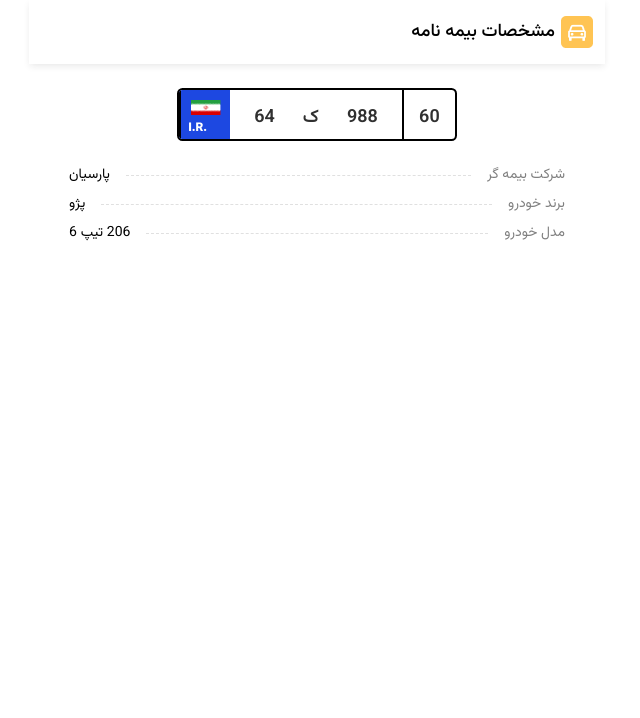
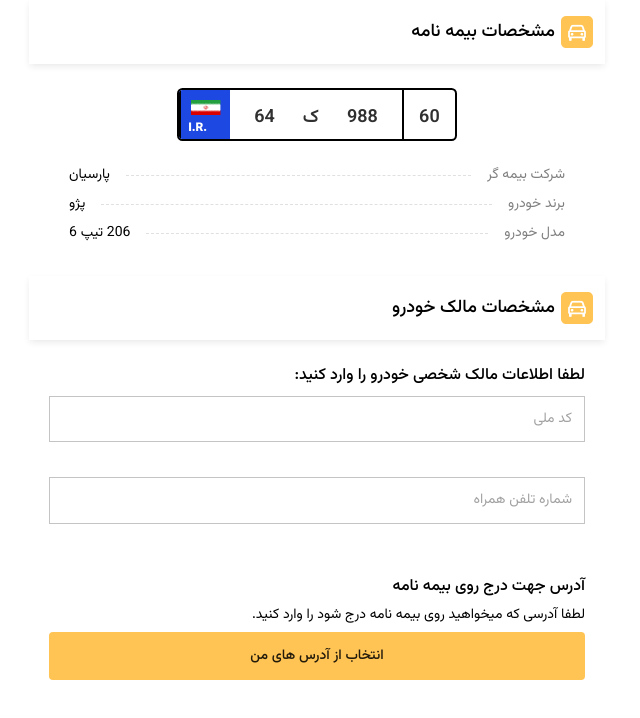
Before and after one commit to MohammadPj/bime-bazar, a Next.js app: page / in a window 1280 px wide. Shown: the top 718 px of the page, without its empty margins (323-963 px from the left). Built offline with nearby package versions, Linux system fonts and the light colour scheme; what @mui/material-nextjs would draw is missing.

Commit message:
feat: CarOwnerInformation

```diff
--- /dev/null
+++ b/src/app/(main)/_components/car-owner-information/CarOwnerInformation.tsx
@@ -0,0 +1,64 @@
+"use client";
+import React, { FC } from "react";
+import {Button, Stack} from "@mui/material";
+import CustomHeader from "@/components/custom-header/CustomHeader";
+import Typography from "@mui/material/Typography";
+import { useForm } from "react-hook-form";
+import { TFormSchema } from "@/components/form/type";
+import Form from "@/components/form/Form";
+import {validateNationalCode, validatePhoneNumber} from "@/helpers/validations/validations";
+import { ButtonProps } from "@mui/material"
+
+interface CarOwnerInformationProps {}
+
+const CarOwnerInformation: FC<CarOwnerInformationProps> = () => {
+  const form = useForm({ mode: "all" });
+
+  const schema: TFormSchema = [
+    {
+      type: "number",
+      name: "nationalCode",
+      label: "",
+      placeholder: "کد ملی",
+      rules: {
+        validate: validateNationalCode,
+      },
+    },
+    {
+      type: "number",
+      name: "phoneNumber",
+      label: "",
+      placeholder: "شماره تلفن همراه",
+      rules: {
+        validate: validatePhoneNumber,
+      },
+    },
+  ];
+  return (
+    <Stack gap={6}>
+      <CustomHeader title={"مشخصات مالک خودرو"} />
+
+      <Stack width={"100%"} px={5}>
+        <Typography fontSize={16} fontWeight={500}>
+          لطفا اطلاعات مالک شخصی خودرو را وارد کنید:
+        </Typography>
+
+        <Form
+          schema={schema}
+          form={form}
+          gridContainerProps={{rowGap: 0}}
+          gridItemProps={{ xs: 12 }}
+          itemProps={{ size: "small" }}
+        />
+      </Stack>
+
+      <Stack px={5} gap={1.5} pb={6}>
+        <Typography fontSize={16} fontWeight={500}>آدرس جهت درج روی بیمه نامه</Typography>
+        <Typography fontSize={14} fontWeight={400}>لطفا آدرسی که میخواهید روی بیمه نامه درج شود را وارد کنید.</Typography>
+        <Button fullWidth>انتخاب از آدرس های من</Button>
+      </Stack>
+    </Stack>
+  );
+};
+
+export default CarOwnerInformation;
--- a/src/app/(main)/_components/insurance-detail/InsuranceDetail.tsx
+++ b/src/app/(main)/_components/insurance-detail/InsuranceDetail.tsx
@@ -17,7 +17,7 @@
   ];
 
   return (
-    <Stack gap={6} alignItems={"center"}>
+    <Stack gap={6} alignItems={"center"} pb={8}>
       <CustomHeader title={"مشخصات بیمه نامه"} />
 
       <CarLicencePlateView
--- a/src/app/(main)/page.tsx
+++ b/src/app/(main)/page.tsx
@@ -1,10 +1,12 @@
 import { Container, Stack } from "@mui/material";
 import InsuranceDetail from "@/app/(main)/_components/insurance-detail/InsuranceDetail";
+import CarOwnerInformation from "@/app/(main)/_components/car-owner-information/CarOwnerInformation";
 
 export default function Home() {
   return (
     <Stack>
       <InsuranceDetail />
+      <CarOwnerInformation />
     </Stack>
   );
 }
--- /dev/null
+++ b/src/helpers/methods/general.ts
@@ -0,0 +1,41 @@
+export const result = <T extends object, K extends keyof T> (
+  object: T,
+  key: K,
+  defaultValue?: T[K] | (() => T[K])
+): T[K] => {
+  const value = object[key];
+
+  if (value === undefined && defaultValue !== undefined) {
+    return typeof defaultValue === "function"
+      ? (defaultValue as () => T[K])()
+      : defaultValue;
+  }
+
+  return typeof value === "function" ? value.call(object) : value;
+}
+
+export const deepMerge = <T extends object>(...objects: (T | undefined)[]): T => {
+  const result: any = {};
+
+  for (const obj of objects) {
+    if (!obj) continue; // Skip undefined or null objects
+    for (const key in obj) {
+      if (
+        obj[key] &&
+        typeof obj[key] === "object" &&
+        !Array.isArray(obj[key]) &&
+        result[key] &&
+        typeof result[key] === "object" &&
+        !Array.isArray(result[key])
+      ) {
+        // Recursively merge objects
+        result[key] = deepMerge(result[key], obj[key]);
+      } else {
+        // Otherwise, add or overwrite the property
+        result[key] = obj[key];
+      }
+    }
+  }
+
+  return result;
+};
--- /dev/null
+++ b/src/helpers/validations/validations.ts
@@ -0,0 +1,36 @@
+export const validateNationalCode2 = (code: string) => {
+  if (!/^\d{10}$/.test(code)) return "کد ملی باید 10 رقم باشد و فقط عدد باشد.";
+
+  const checkDigit = parseInt(code[9], 10);
+  const sum = code
+    .split("")
+    .slice(0, 9)
+    .reduce((acc, digit, index) => acc + parseInt(digit, 10) * (10 - index), 0);
+
+  const remainder = sum % 11;
+    console.log('run')
+  if ((remainder < 2 && checkDigit !== remainder) || (remainder >= 2 && checkDigit !== 11 - remainder)) {
+    return "کدملی وارد شده معتبر نیست.";
+  }
+  return true;
+};
+
+export const validateNationalCode = code => {
+  if (code.length !== 10 || /(\d)(\1){9}/.test(code)) return "کد ملی باید 10 رقم باشد و فقط عدد باشد.";
+
+  let sum = 0,
+    chars = code.split(''),
+    lastDigit,
+    remainder;
+
+  for (let i = 0; i < 9; i++) sum += +chars[i] * (10 - i);
+
+  remainder = sum % 11;
+  lastDigit = remainder < 2 ? remainder : 11 - remainder;
+
+  return +chars[9] !== lastDigit ? "کدملی وارد شده معتبر نیست." : true;
+};
+
+export const validatePhoneNumber = (phone: string) => {
+  return /^(09\d{9}|9\d{9})$/.test(phone) ? true : "شماره تلفن همراه معتبر نیست."
+}
--- a/src/styles/globals.css
+++ b/src/styles/globals.css
@@ -21,3 +21,13 @@
   color: inherit;
   text-decoration: none;
 }
+
+input[type="number"]::-webkit-inner-spin-button,
+input[type="number"]::-webkit-outer-spin-button {
+  -webkit-appearance: none;
+  margin: 0;
+}
+
+input[type="number"] {
+  -moz-appearance: textfield; /* برای فایرفاکس */
+}
```
